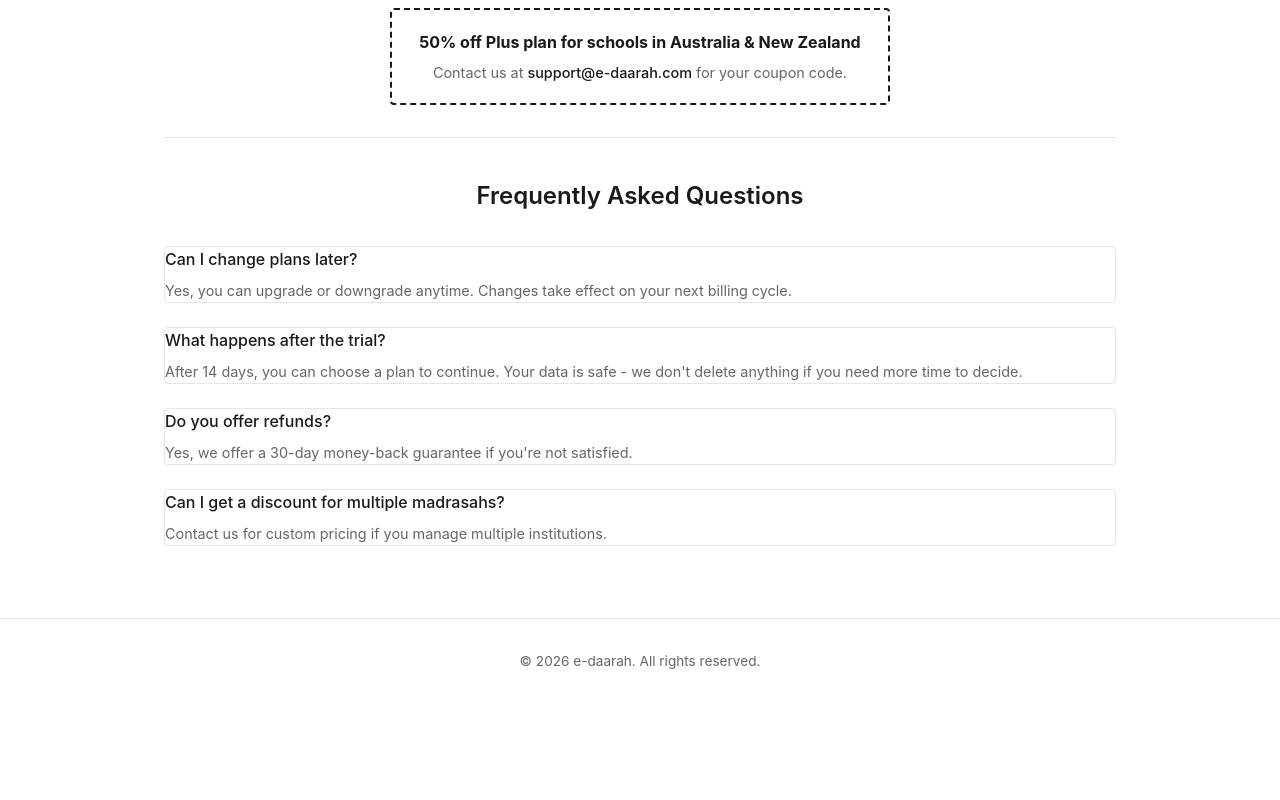
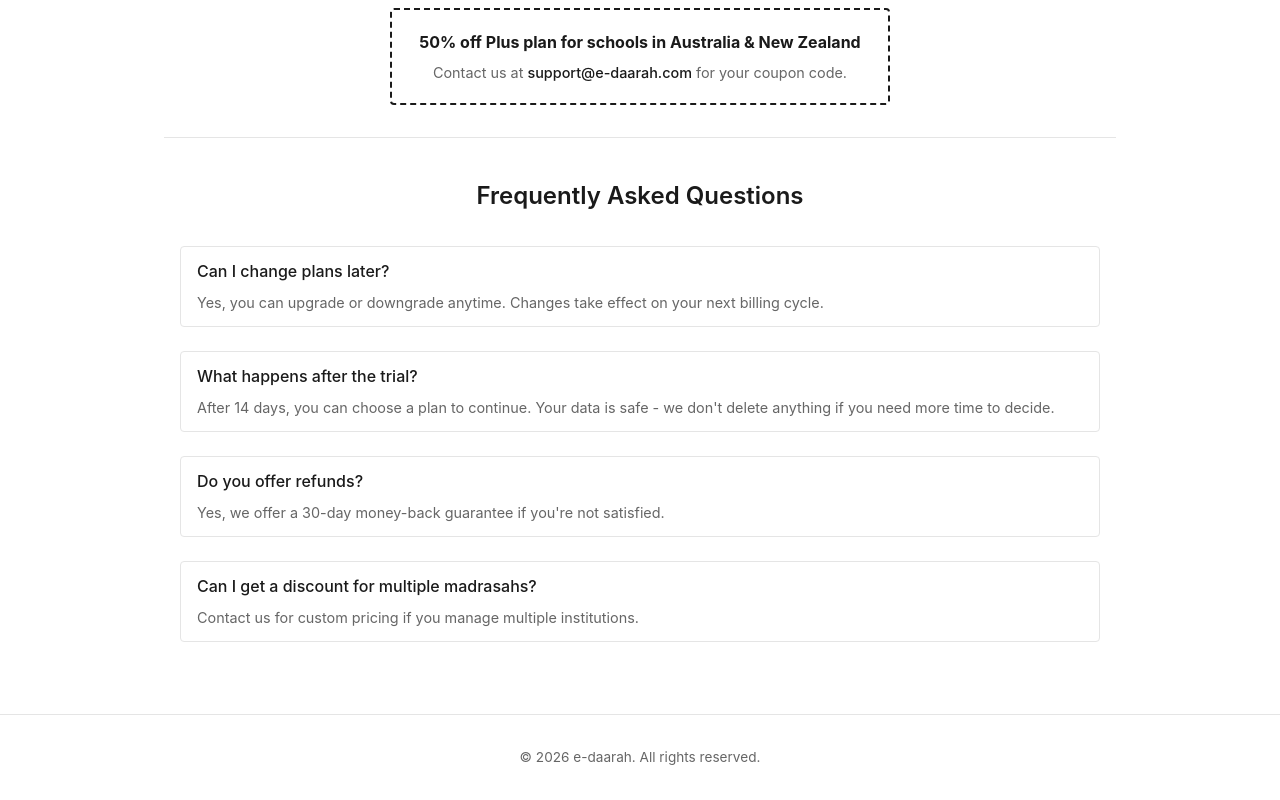
Before and after one commit to aoalaka/e-daarah, a React (Vite) app in the folder frontend/: page /pricing in a window 1280 px wide. Shown: the part 1239-2039 px from the top of the page. Before the commit the page ends 1943 px from the top, so only its background shows below. Built offline with nearby package versions, Linux system fonts and the light colour scheme; no server answers.

Commit message:
Add subtle padding to FAQ section and items on pricing page for better spacing

```diff
--- a/frontend/src/pages/Pricing.css
+++ b/frontend/src/pages/Pricing.css
@@ -361,6 +361,8 @@
 .pricing-faq {
   border-top: 1px solid var(--light);
   padding-top: 2.5rem;
+  padding-left: 1rem;
+  padding-right: 1rem;
 }
 
 .pricing-faq h2 {
@@ -373,6 +375,8 @@
 
 .faq-item {
   margin-bottom: 1.5rem;
+  padding: 0.75rem 1rem;
+  border-radius: 8px;
 }
 
 .faq-item h3 {
```
